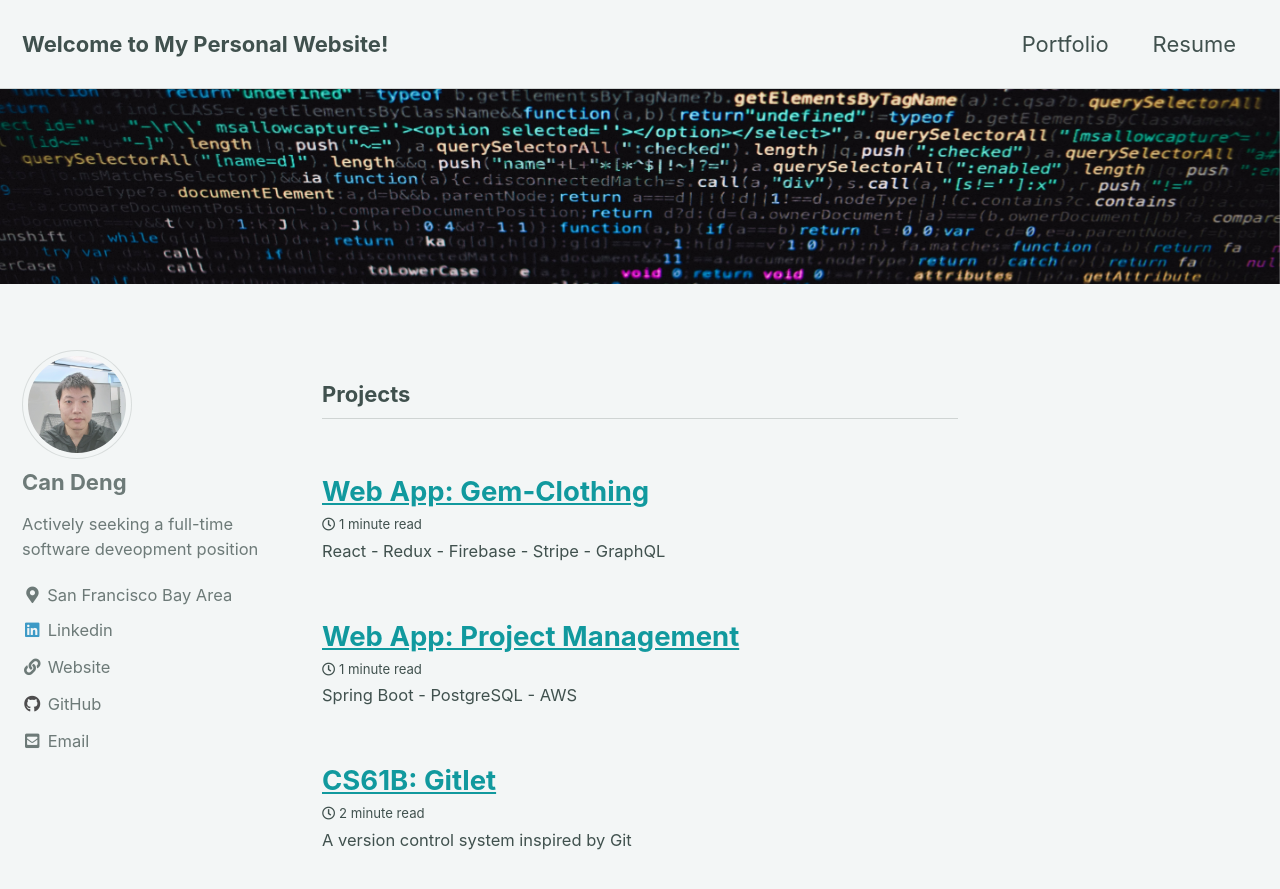
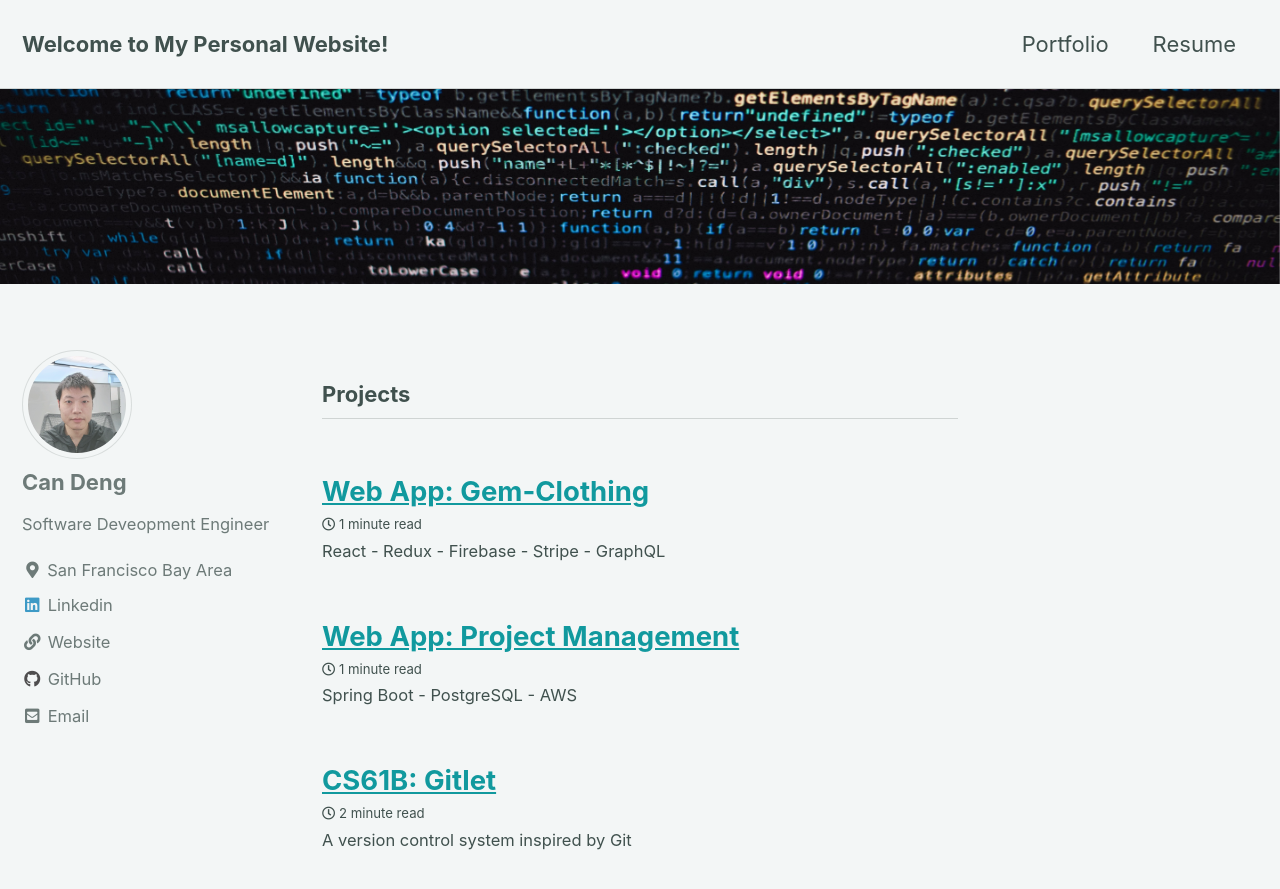
Before and after one commit to Wolverine-Can/Wolverine-Can.github.io, a Jekyll site: the page built from index.html, in a window 1280 px wide and 900 px high. Shown: the top 889 px of the window. Built offline with Jekyll 4.4.1, drawn with Linux system fonts in a browser that asks for light colours; cached includes are drawn as plain includes; the list of posts is cut into pages by our own code.

```diff
--- a/_config.yml
+++ b/_config.yml
@@ -95,7 +95,7 @@ analytics:
 author:
   name             : "Can Deng"
   avatar           : "/resource/avatar.png"
-  bio              : "Actively seeking a full-time software deveopment position"
+  bio              : "Software Deveopment Engineer"
   location         : "San Francisco Bay Area"
   email            : "candeng@umich.edu"
   links:
```
Also changed, not shown: _posts/2020-10-08-Project-Mnagement.md (+0 -2 lines), 1 other file.
